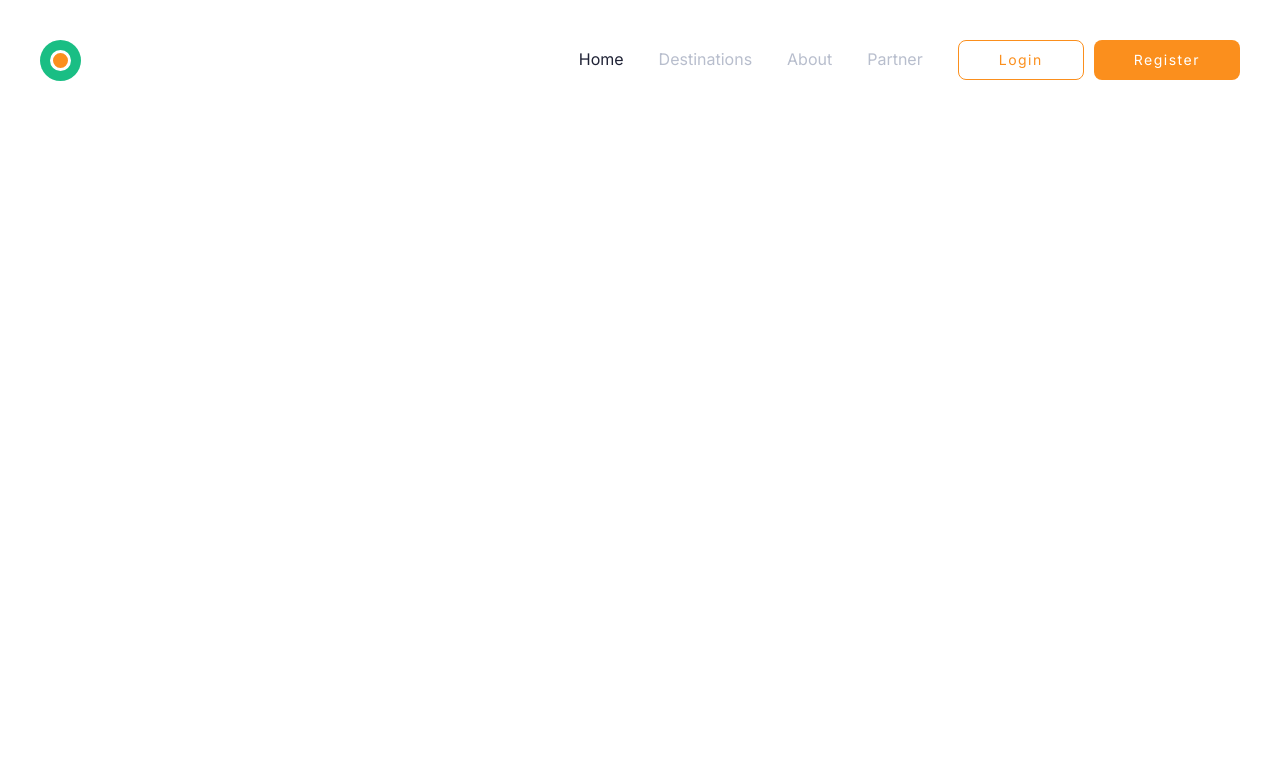
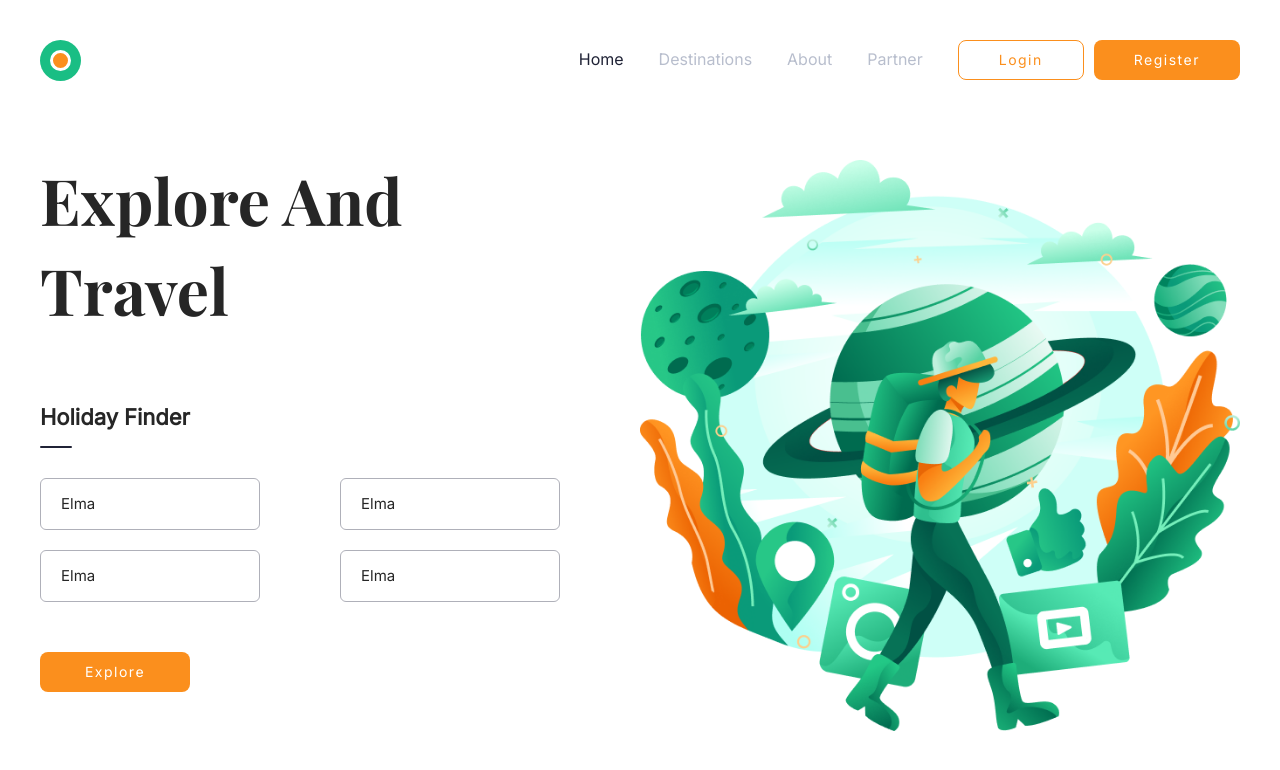
Before and after one commit to erhnml/nomad-landing-page, a React (Create React App) app: page / in a window 1280 px wide. Shown: the top 770 px of the page. Built offline with nearby package versions, Linux system fonts and the light colour scheme.

Commit message:
add explore section

```diff
--- a/src/App.js
+++ b/src/App.js
@@ -3,12 +3,14 @@ import styled from "styled-components";
 
 import Theme from "./components/Theme";
 import Header from "./components/Header";
+import SectionExplore from "./components/SectionExplore";
 
 function App() {
   return (
     <Theme>
       <Container>
         <Header />
+        <SectionExplore />
       </Container>
     </Theme>
   );
--- /dev/null
+++ b/src/components/SectionExplore.js
@@ -0,0 +1,71 @@
+import React from "react";
+import styled from "styled-components";
+import Select from "./Select";
+import Button from "./Button";
+import ExploreImage from "../images/header.png";
+
+function SectionExplore() {
+  return (
+    <Wrapper>
+      <Finder>
+        <FinderTitle>Explore And</FinderTitle>
+        <FinderTitle>Travel</FinderTitle>
+        <FinderSubtitle>Holiday Finder</FinderSubtitle>
+        <Divide />
+        <SearchWrapper>
+          <Select />
+          <Select />
+          <Select />
+          <Select />
+          <ExploreButton title="Explore" filled />
+        </SearchWrapper>
+      </Finder>
+      <FinderImage>
+        <Image src={ExploreImage} />
+      </FinderImage>
+    </Wrapper>
+  );
+}
+
+const Wrapper = styled.div`
+  display: grid;
+  grid-template-columns: 1fr 1fr;
+  margin-top: 40px;
+`;
+const Finder = styled.div``;
+const FinderTitle = styled.h1`
+  font-size: 64px;
+  line-height: 80px;
+  font-family: "Playfair Display", sans-serif;
+  font-weight: bold;
+  margin-bottom: 10px;
+`;
+const FinderSubtitle = styled.h3`
+  font-size: 22px;
+  font-family: "Inter", sans-serif;
+  font-weight: bold;
+  margin-top: 70px;
+`;
+const Divide = styled.div`
+  width: 32px;
+  height: 2px;
+  background-color: ${(props) => props.theme.colors.black};
+  border-radius: 4px;
+  margin-top: 10px;
+  margin-bottom: 10px;
+`;
+const FinderImage = styled.div``;
+const SearchWrapper = styled.div`
+  display: grid;
+  grid-template-columns: 1fr 1fr;
+  row-gap: 20px;
+  margin-top: 30px;
+`;
+const Image = styled.img`
+  max-width: 100%;
+`;
+const ExploreButton = styled(Button)`
+  width: 50%;
+  margin-top: 30px;
+`;
+export default SectionExplore;
--- a/src/components/Select.js
+++ b/src/components/Select.js
@@ -20,8 +20,6 @@ function CustomSelect({ items }) {
 }
 const StyledSelect = styled(Select)`
   width: 220px;
-  margin-left: 20px;
-
   .ant-select-selector {
     border-radius: 6px !important;
     border-color: #afb0b9 !important;
--- a/src/consts/style.js
+++ b/src/consts/style.js
@@ -1,6 +1,7 @@
 const theme = {
   colors: {
     orange: "#FB8F1D",
+    black: "#202336",
   },
 };
 
--- a/src/global.css
+++ b/src/global.css
@@ -7,3 +7,6 @@
   -moz-box-sizing: border-box;
   box-sizing: border-box;
 }
+body {
+  color: #202336;
+}
```
